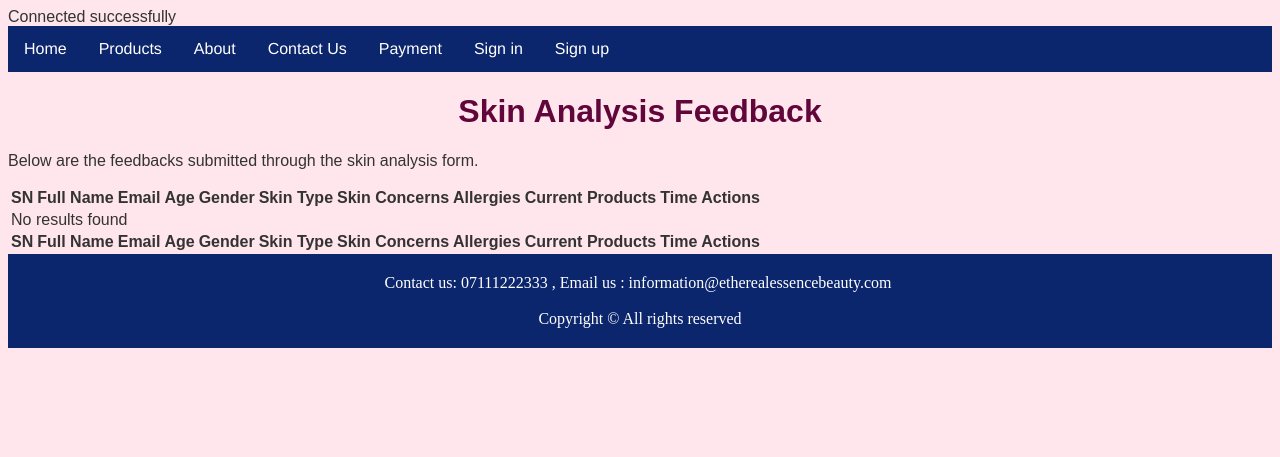
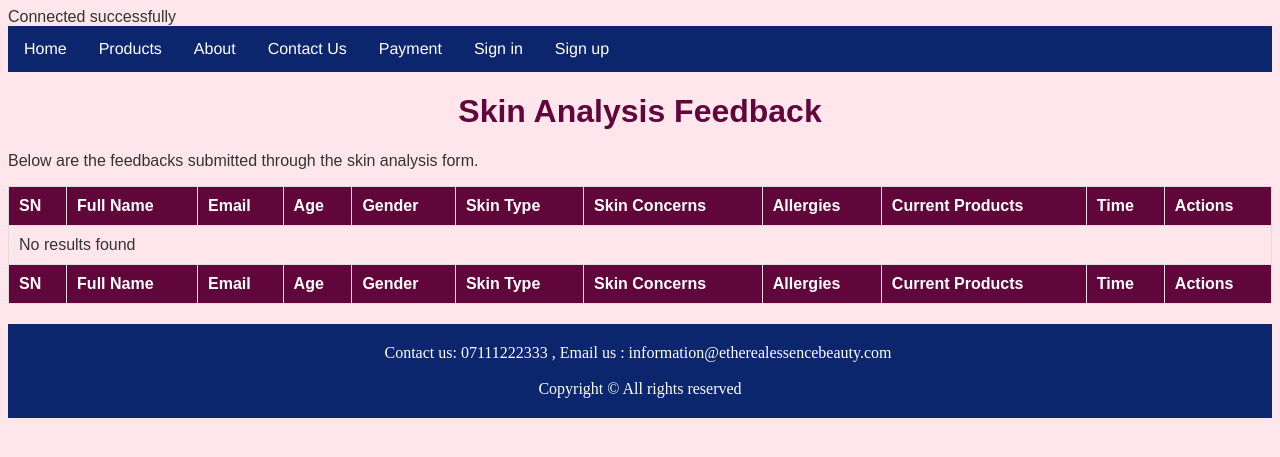
Before and after one commit to nmonar1/FirstWeb, a PHP site: page /includes/view_skin_analysis.php in a window 1280 px wide. Shown: the top 457 px of the page. Run offline with PHP 8.4, Linux system fonts and the light colour scheme; data that the repository does not hold is empty.

Commit message:
styled the tables for viewing user data inputed in the forms

```diff
--- a/css/contact_us.css
+++ b/css/contact_us.css
@@ -42,3 +42,33 @@ footer {
     font-style: normal;
     font-weight: 300;
 }
+
+/* General Table Styling */
+table {
+    width: 100%; /* Adjust as needed */
+    border-collapse: collapse; /* Remove extra spacing between cells */
+    margin-bottom: 20px; /* Optional for spacing below */
+    font-family: Arial, sans-serif; /* Customize the font */
+  }
+
+  th, td {
+    border: 1px solid #ddd; /* Light gray border for clarity */
+    padding: 10px; /* Adjust cell padding */
+    text-align: left;
+  }
+
+  th {
+    background-color: #61063b; /* Header background color */
+    color: white; /* Header text color */
+  }
+
+  /* Skin Analysis Table Specifics */
+  #skin-analysis-table tbody tr:nth-child(even) {
+    background-color: #f2f2f2; /* Alternate row background for easier reading */
+  }
+
+  /* Contact Form Table Specifics */
+  #contact-form-table a {
+    color: #0c266d;  /* Make "Del" links blue */
+    text-decoration: none;
+  }
```
